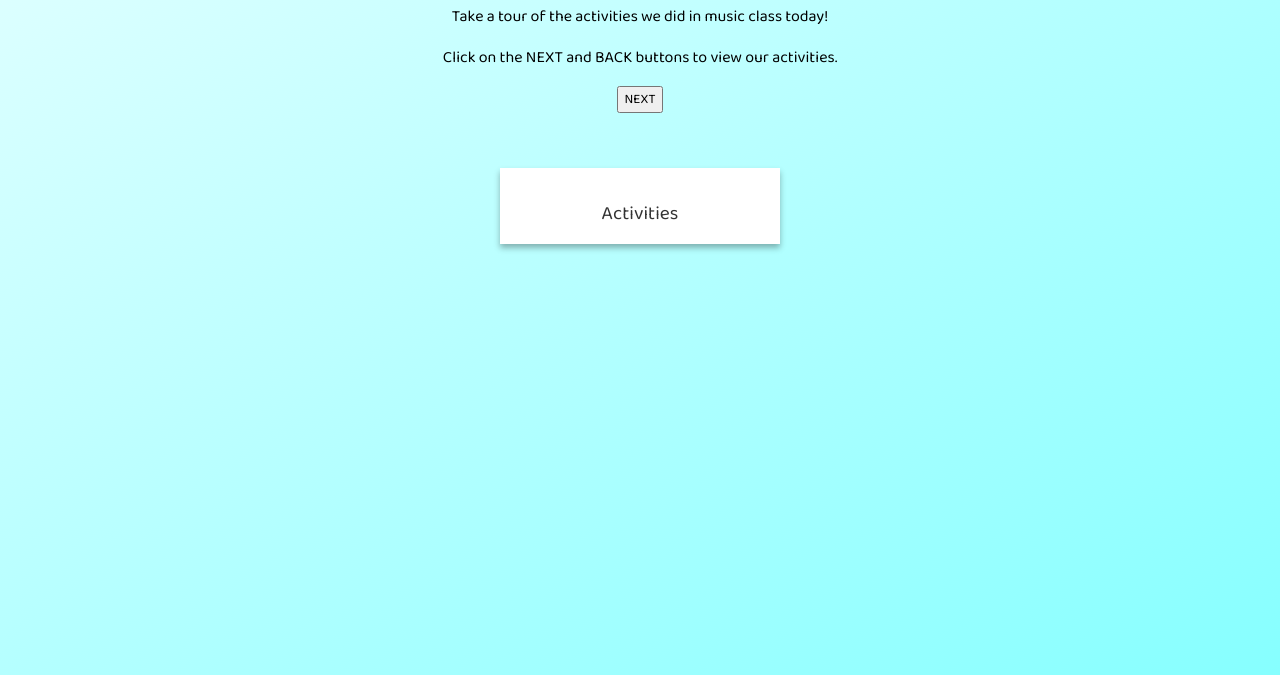
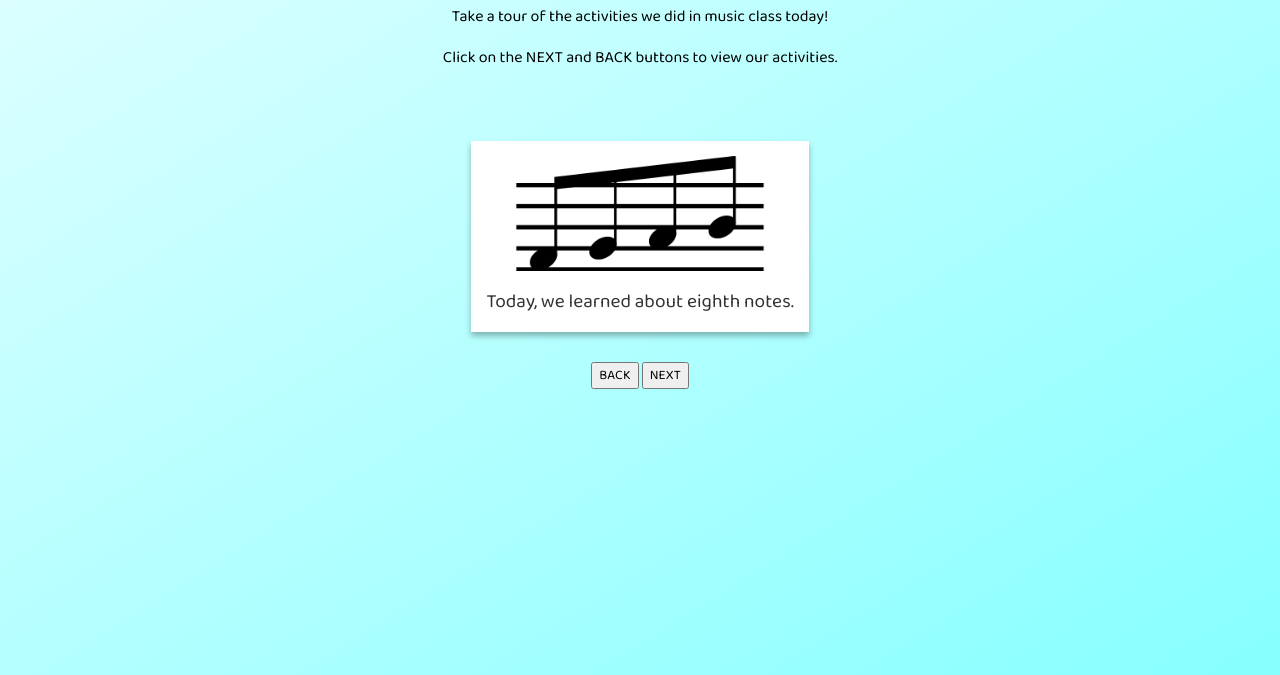
Before and after one commit to kaniaganda/classroom-tour, a plain HTML site: page index.html in a window 1280 px wide. Both pictures are taken after a click on the button "NEXT". Shown: the part 125-800 px from the top of the page. Drawn offline with Linux system fonts and the light colour scheme; a web font is replaced by a local one.

Commit message:
Added functionality to back and next buttons in script

```diff
--- a/index.html
+++ b/index.html
@@ -3,6 +3,7 @@
     <head>
         <title>Star Elementary Music Class</title>
         <link rel="stylesheet" href="styles.css" />
+        <script src="script.js">also</script>
     </head>
     <body>
         <section class="section-content">
@@ -10,13 +11,15 @@
             <div>
                 <p>Take a tour of the activities we did in music class today!</p>
                 <p>Click on the NEXT and BACK buttons to view our activities.</p>
-                <button type="button">NEXT</button>
 
                 <div class="polaroid">
                     <a id="polaroid" href="#" title="Activities">
-                        <img id="img" src=" " />
+                        <img id="image" src="" />
                     </a>
                 </div>
+
+                <button type="button" onclick="showPreviousImage()">BACK</button>
+                <button type="button" onclick="showNextImage()">NEXT</button>
             </div>
         </section>
     </body>
--- /dev/null
+++ b/script.js
@@ -0,0 +1,39 @@
+var images = new Array();
+images[0] = "/Images/Activity_1.png";
+images[1] = "/Images/Activity_2.png";
+images[2] = "/Images/Activity_3.png";
+
+var descriptions = new Array();
+descriptions[0] = "Today, we learned about eighth notes."
+descriptions[1] = "We also learned about parts of the violin."
+descriptions[2] = "For homework, we are practicing relaxed and balanced bow hold."
+
+var index = -1;
+
+function showPreviousImage() {
+    if (index > 0) {
+        index -= 1;
+    }
+
+    getImage();
+    getDescription();
+}
+
+function showNextImage() {
+    if (index < images.length - 1) {
+        index += 1;
+    }
+
+    getImage();
+    getDescription();
+}
+
+function getImage() {
+    var image = document.getElementById("image");
+    image.src = images[index];
+}
+
+function getDescription() {
+    var description = document.getElementById("polaroid");
+    description.title = descriptions[index];
+}
--- a/styles.css
+++ b/styles.css
@@ -55,6 +55,7 @@ html {
   .polaroid img {
     display: block; /* why use block instead of in-line block? */
     width: 250px;
+    margin: 0 auto;
   }
 
   .polaroid a:hover {
```
